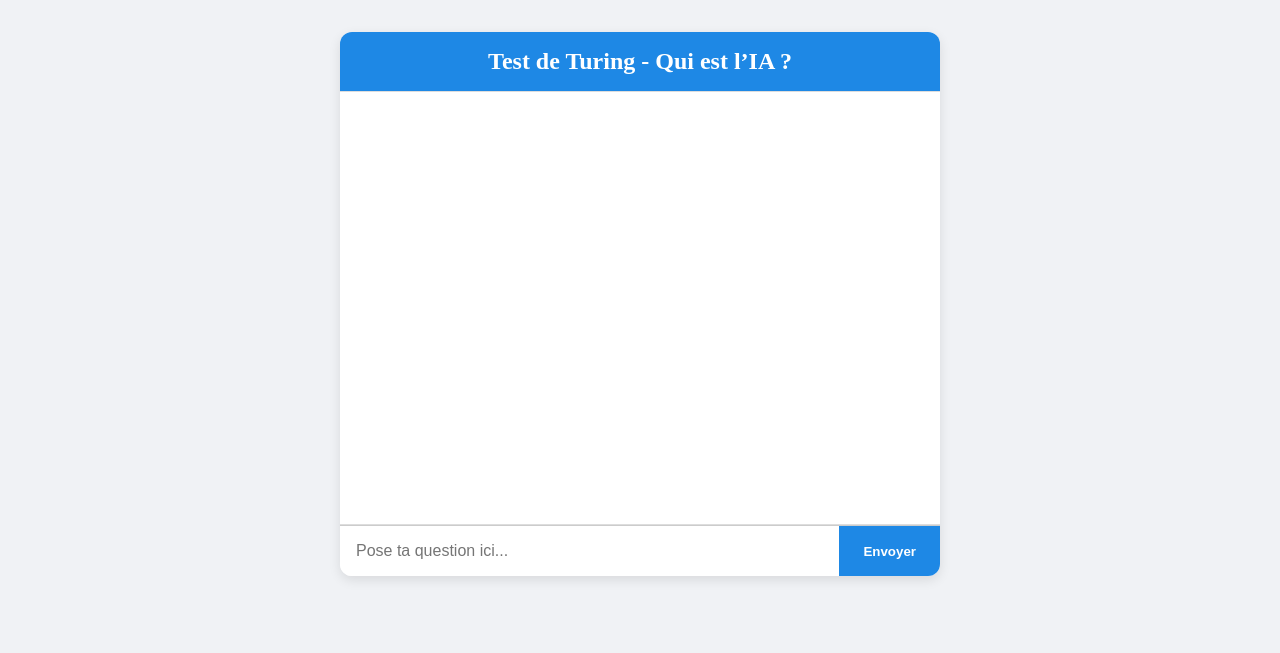
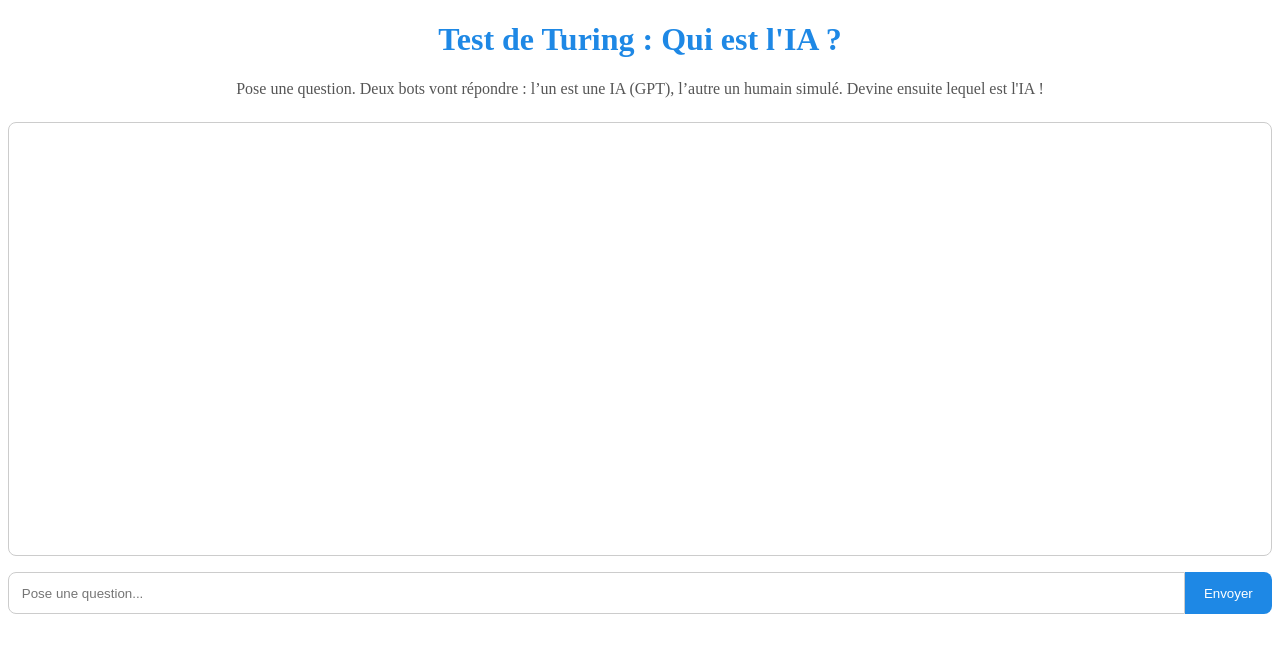
Before and after one commit to EJM0101/AI-Test-Turing, a Python web app: template chatbot/templates/chatbot/index.html in a window 1280 px wide. Shown: the top 653 px of the page. Run offline with Jinja, Linux system fonts and the light colour scheme; the template is opened without the code that fills it, so the values that code supplies are empty.

Commit message:
Update index.html

```diff
--- a/chatbot/templates/chatbot/index.html
+++ b/chatbot/templates/chatbot/index.html
@@ -5,33 +5,33 @@
   <title>Test de Turing - Qui est l’IA ?</title>
   <meta name="viewport" content="width=device-width, initial-scale=1">
   <style>
-    body {
-      background: #f0f2f5;
-      margin: 0;
+    bo   background: #f2f4f8;
       padding: 2rem;
     }
     .container {
-      max-width: 600px;
+      max-width: 700px;
       margin: auto;
       background: #fff;
-      border-radius: 12px;
-      box-shadow: 0 4px 12px rgba(0,0,0,0.1);
-      overflow: hidden;
+      border-radius: 10px;
+      box-shadow: 0 4px 12px rgba(0, 0, 0, 0.1);
+      padding: 1.5rem;
     }
     h1 {
       text-align: center;
-      padding: 1rem;
-      margin: 0;
-      background: #1e88e5;
-      color: white;
-      font-size: 1.5rem;
+      color: #1e88e5;
+    }
+    p.description {
+      text-align: center;
+      color: #555;
+      margin-bottom: 1.5rem;
     }
     .chat {
       height: 400px;
       overflow-y: auto;
+      border: 1px solid #ccc;
       padding: 1rem;
-      border-top: 1px solid #ddd;
-      border-bottom: 1px solid #ddd;
+      border-radius: 8px;
+      margin-bottom: 1rem;
     }
     .message {
       margin: 0.5rem 0;
@@ -40,56 +40,74 @@
       max-width: 80%;
       line-height: 1.4;
     }
-    .user {
-      background-color: #d1f5d3;
-      align-self: flex-end;
-      text-align: right;
-      margin-left: auto;
-    }
-    .bot {
-      background-color: #e3e8f0;
-      align-self: flex-start;
-      text-align: left;
-      margin-right: auto;
-    }
+    .user { background-color: #c8e6c9; margin-left: auto; text-align: right; }
+    .botA { background-color: #bbdefb; }
+    .botB { background-color: #ffe082; }
     .input-group {
       display: flex;
-      border-top: 1px solid #ccc;
+      margin-bottom: 1rem;
     }
     input {
       flex: 1;
-      padding: 1rem;
-      border: none;
-      font-size: 1rem;
+      padding: 0.8rem;
+      border: 1px solid #ccc;
+      border-radius: 8px 0 0 8px;
     }
     button {
-      padding: 1rem 1.5rem;
+      padding: 0.8rem 1.2rem;
       border: none;
       background: #1e88e5;
       color: white;
+      cursor: pointer;
+      border-radius: 0 8px 8px 0;
+    }
+    .guess-buttons button {
+      margin: 0.5rem;
+      background: #43a047;
+      border-radius: 5px;
+    }
+    .result {
+      text-align: center;
       font-weight: bold;
-      cursor: pointer;
-    }
-    button:hover {
-      background: #1669bb;
+      color: #6a1b9a;
+      margin-top: 1rem;
     }
   </style>
 </head>
 <body>
   <div class="container">
-    <h1>Test de Turing - Qui est l’IA ?</h1>
+    <h1>Test de Turing : Qui est l'IA ?</h1>
+    <p class="description">Pose une question. Deux bots vont répondre : l’un est une IA (GPT), l’autre un humain simulé. Devine ensuite lequel est l'IA !</p>
+
     <div class="chat" id="chatbox"></div>
+
     <div class="input-group">
-      <input id="msgInput" type="text" placeholder="Pose ta question ici...">
+      <input id="msgInput" placeholder="Pose une question...">
       <button onclick="sendToBots()">Envoyer</button>
     </div>
+
+    <div id="guess" class="guess-buttons" style="display: none;">
+      <p>Qui est l'IA ?</p>
+      <button onclick="guess('A')">Bot A</button>
+      <button onclick="guess('B')">Bot B</button>
+    </div>
+
+    <div id="result" class="result"></div>
   </div>
 
   <script>
+    let messages = [];
+    let botRoles = ['gpt', 'fake'];
+    let guessed = false;
+    let userInput = "";
+
+    // Mélange les rôles pour A et B
+    botRoles.sort(() => Math.random() - 0.5);
+
     function append(sender, text) {
       const div = document.createElement('div');
-      div.className = 'message ' + (sender === 'User' ? 'user' : 'bot');
-      div.innerHTML = `<strong>${sender}</strong><br>${text}`;
+      div.className = 'message ' + sender;
+      div.innerHTML = text;
       document.getElementById('chatbox').appendChild(div);
       document.getElementById('chatbox').scrollTop = document.getElementById('chatbox').scrollHeight;
     }
@@ -98,16 +116,30 @@
       const input = document.getElementById('msgInput');
       const text = input.value;
       if (!text.trim()) return;
-      append('User', text);
+      userInput = text;
+      append('user', `<strong>Vous :</strong> ${text}`);
       input.value = '';
-      ['gpt', 'fake'].forEach(role => {
+
+      ['A', 'B'].forEach((label, i) => {
+        const role = botRoles[i];
         const form = new FormData();
         form.append('message', text);
         form.append('role', role);
         fetch('/send/', { method: 'POST', body: form })
           .then(res => res.json())
-          .then(data => append(role === 'gpt' ? 'Bot GPT' : 'Bot Fake', data.reply));
+          .then(data => append(`bot${label}`, `<strong>Bot ${label} :</strong> ${data.reply}`));
       });
+
+      document.getElementById('guess').style.display = 'block';
+      document.getElementById('result').innerText = '';
+    }
+
+    function guess(choice) {
+      if (guessed) return;
+      guessed = true;
+      const isCorrect = botRoles[choice === 'A' ? 0 : 1] === 'gpt';
+      const result = isCorrect ? "Bonne réponse ! Bot " + choice + " est l'IA." : "Raté ! Ce n’était pas le bon.";
+      document.getElementById('result').innerText = result;
     }
   </script>
 </body>
```
